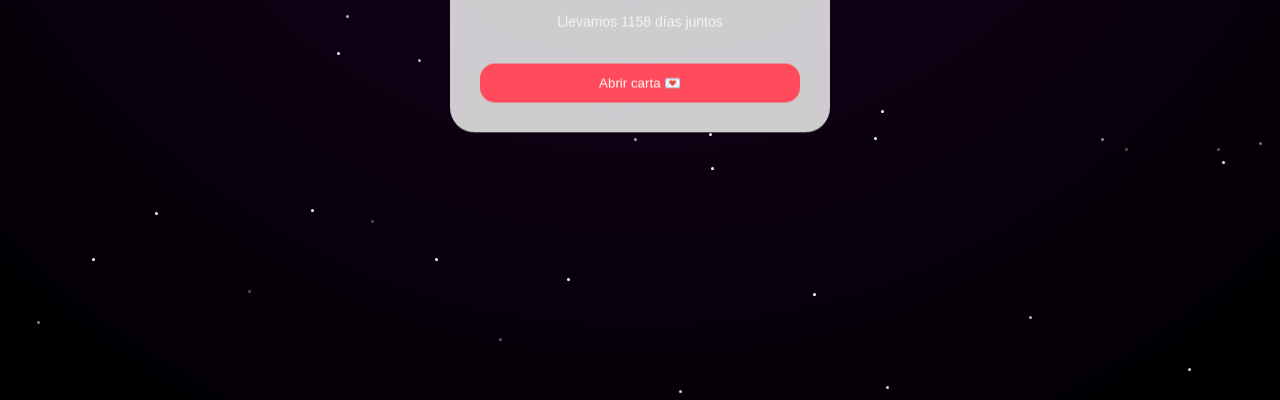
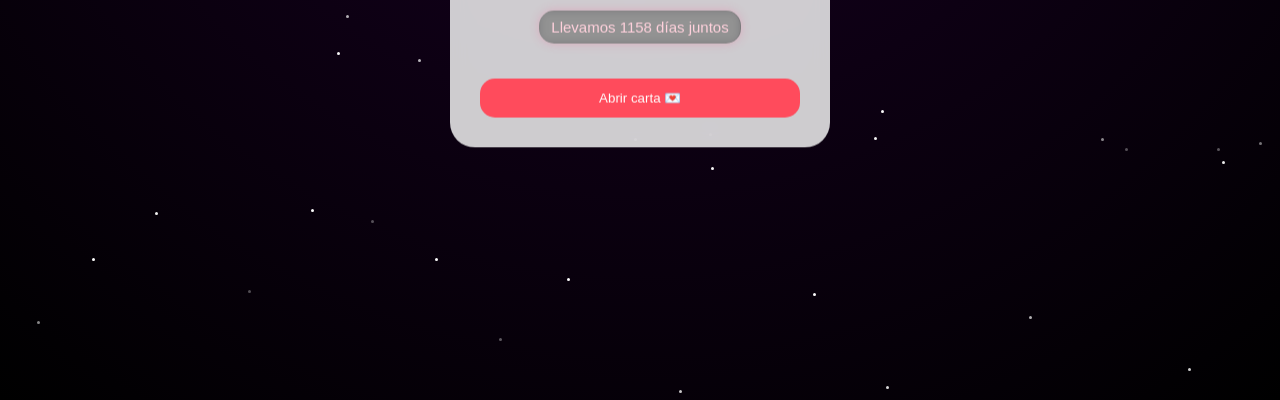
Before and after one commit to jesusvldz23/carta_rosa, a plain HTML site: page index.html in a window 1280 px wide. Shown: the part 400-800 px from the top of the page. Drawn offline with Linux system fonts and the light colour scheme.

Commit message:
color contador

```diff
--- a/style.css
+++ b/style.css
@@ -7,10 +7,15 @@ body {
 }
 
 #contador {
-  margin-top: 10px;
-  font-size: 14px;
-  color: white;
-  opacity: 0.8;
+  margin-top: 12px;
+  font-size: 15px;
+  color: #ffd1dc;
+  background: rgba(0, 0, 0, 0.4);
+  padding: 8px 12px;
+  border-radius: 15px;
+  display: inline-block;
+  backdrop-filter: blur(5px);
+  box-shadow: 0 0 10px rgba(255, 100, 150, 0.3);
 }
 
 /* Tarjeta */
```
